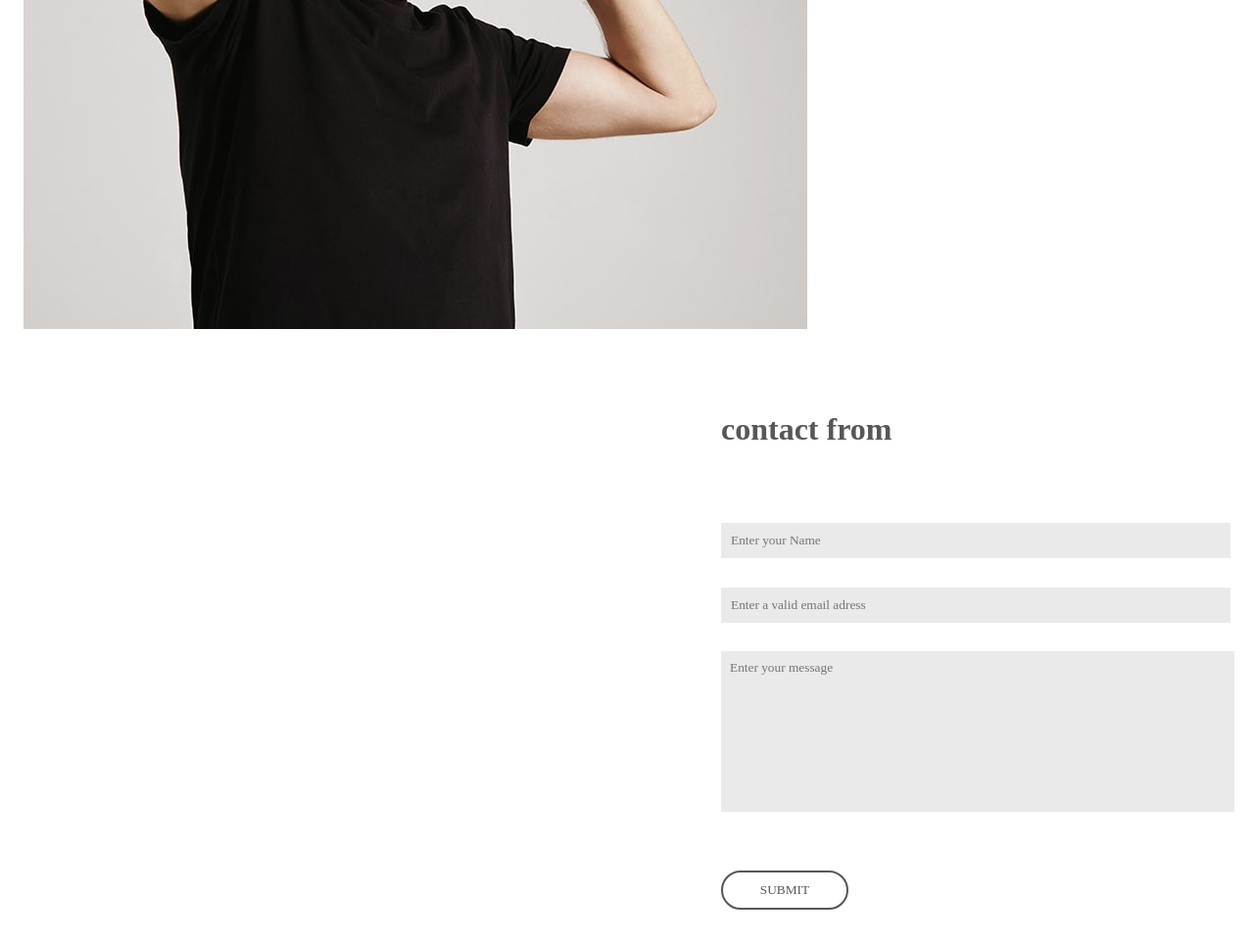
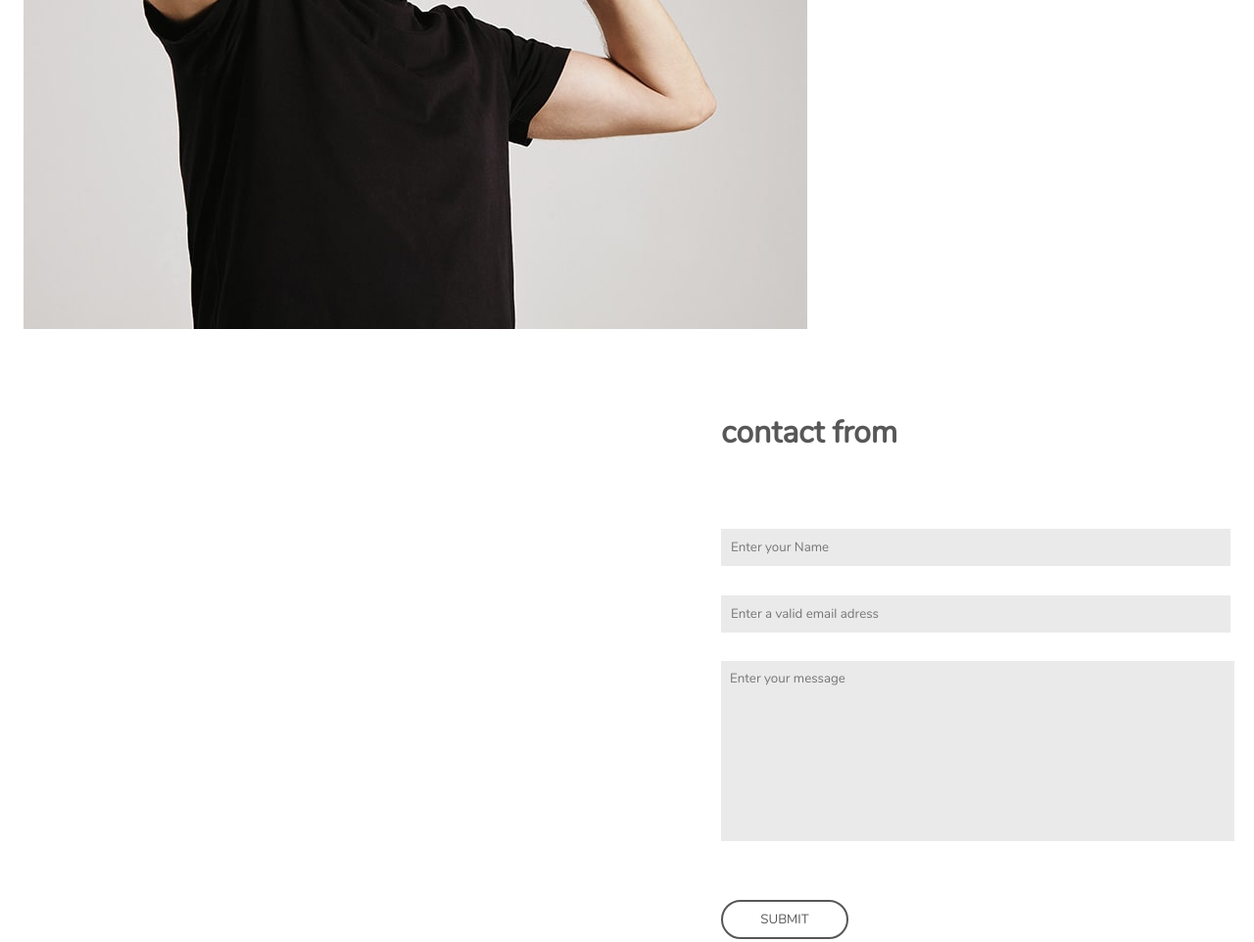
Before and after one commit to remimerdinian/site-vitrine-formulaire-no-responsive-, a plain HTML site: page index.html in a window 1280 px wide. Shown: the part 504-1466 px from the top of the page at 98% size. Drawn offline with Linux system fonts and the light colour scheme; the site is published under a folder, as on GitHub Pages, so addresses that start at the root find nothing.

Commit message:
Update style.css

```diff
--- a/style.css
+++ b/style.css
@@ -1,6 +1,6 @@
 @font-face {
     font-family: "Nunito";
-    src: url("/nunito/Nunito-Regular.ttf");
+    src: url("nunito/Nunito-Regular.ttf");
 }
 
 html {
```
